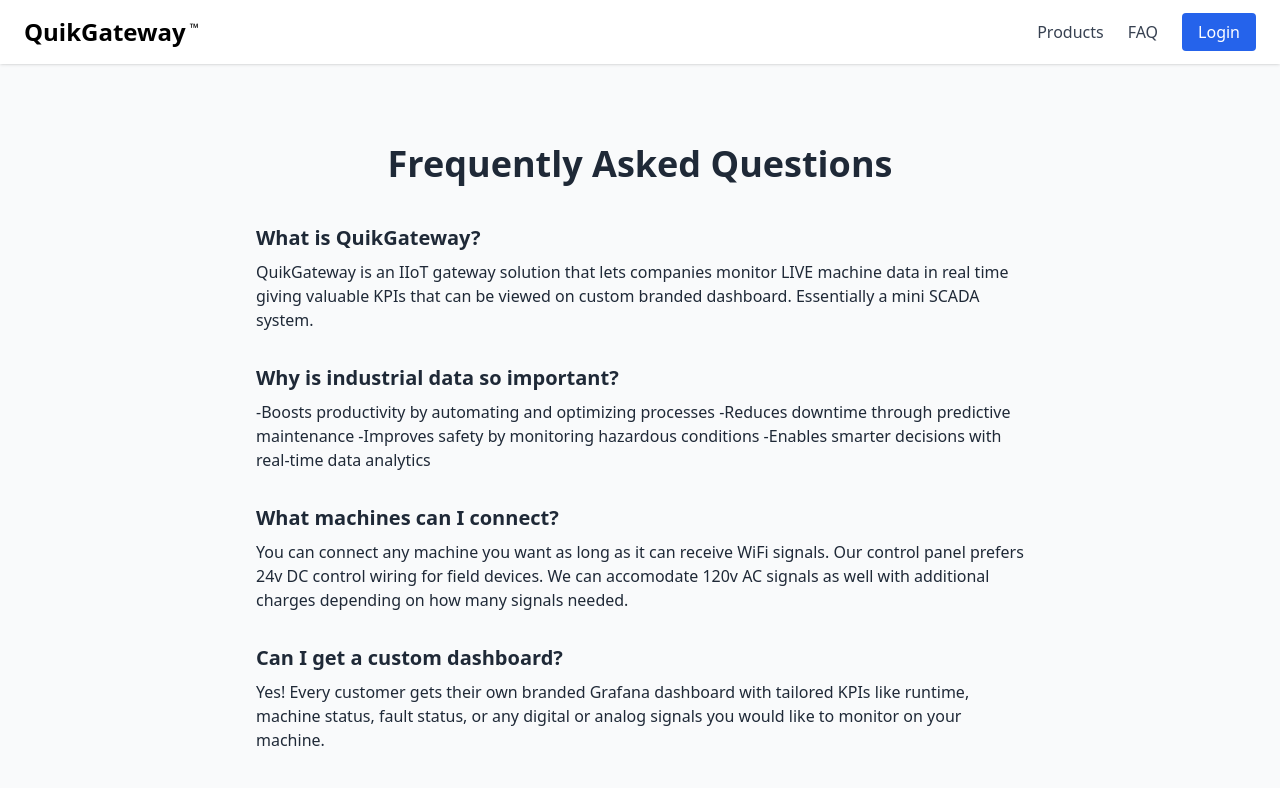
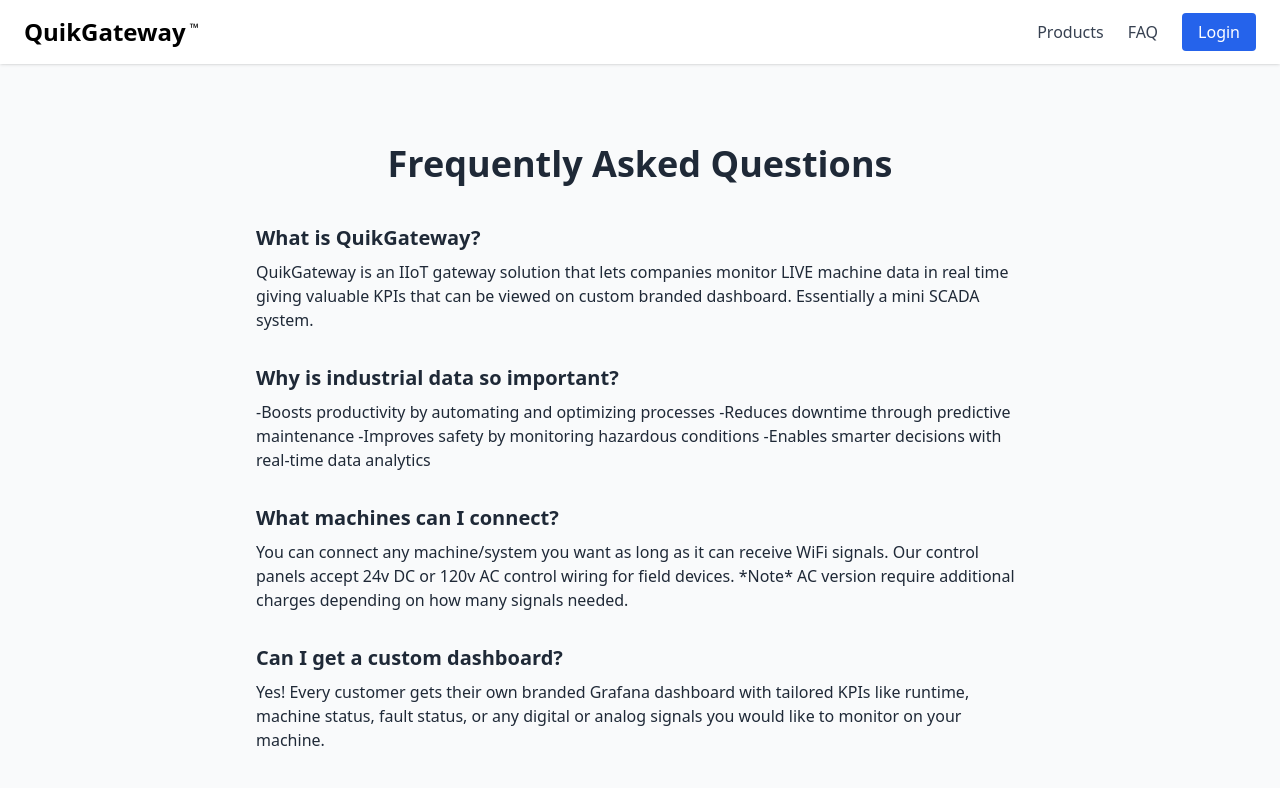
Before and after one commit to domcruz4/quikgateway-site, a Next.js app: page /faq in a window 1280 px wide. Shown: the top 788 px of the page. Built offline with nearby package versions, Linux system fonts and the light colour scheme.

Commit message:
Updated logo

```diff
--- a/src/app/faq/page.tsx
+++ b/src/app/faq/page.tsx
@@ -28,7 +28,7 @@ export default function FAQPage() {
         <div className="mb-8">
           <h2 className="text-xl font-semibold mb-2">What machines can I connect?</h2>
           <p>
-            You can connect any machine you want as long as it can receive WiFi signals. Our control panel prefers 24v DC control wiring for field devices. We can accomodate 120v AC signals as well with additional charges depending on how many signals needed.
+            You can connect any machine/system you want as long as it can receive WiFi signals. Our control panels accept 24v DC or 120v AC control wiring for field devices. *Note* AC version require additional charges depending on how many signals needed.
           </p>
         </div>
 
```
